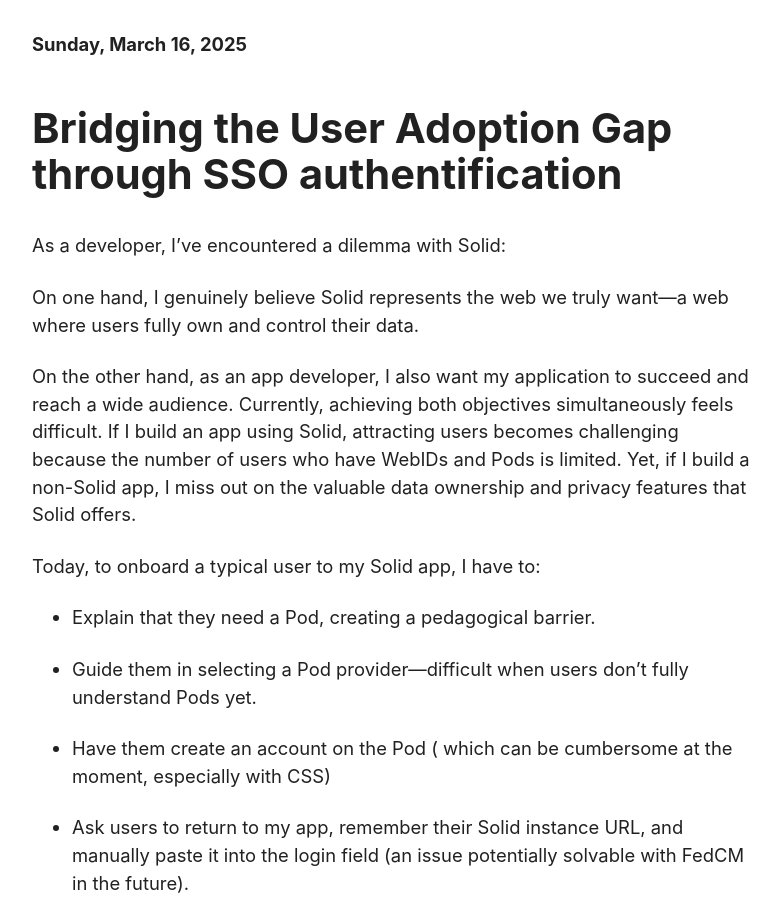
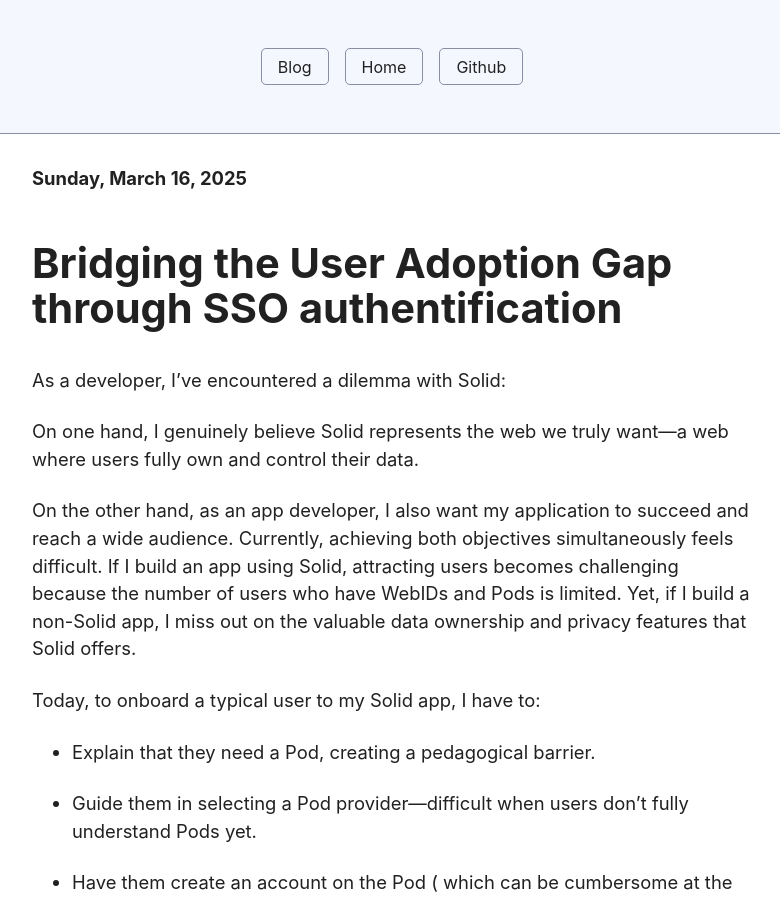
Before and after one commit to Liquid-Surf/website, a Jekyll site: the page built from _posts/2025-03-16-Bridging-the-User-Adoption-Gap-through-SSO-authentification.markdown, in a window 1280 px wide and 900 px high. Shown: the whole window, without its empty margins (248-1028 px from the left). Built offline with Jekyll 4.4.1, drawn with Linux system fonts in a browser that asks for light colours.

Commit message:
add nav to blog post

```diff
--- a/_layouts/post.html
+++ b/_layouts/post.html
@@ -5,6 +5,9 @@
 
 <link rel="stylesheet" href="/assets/css/simple.css" />
 <body>
+<header>
+  {% include nav.html %}
+</header>
 
 <div class="layout">
   <div class="post">
```
